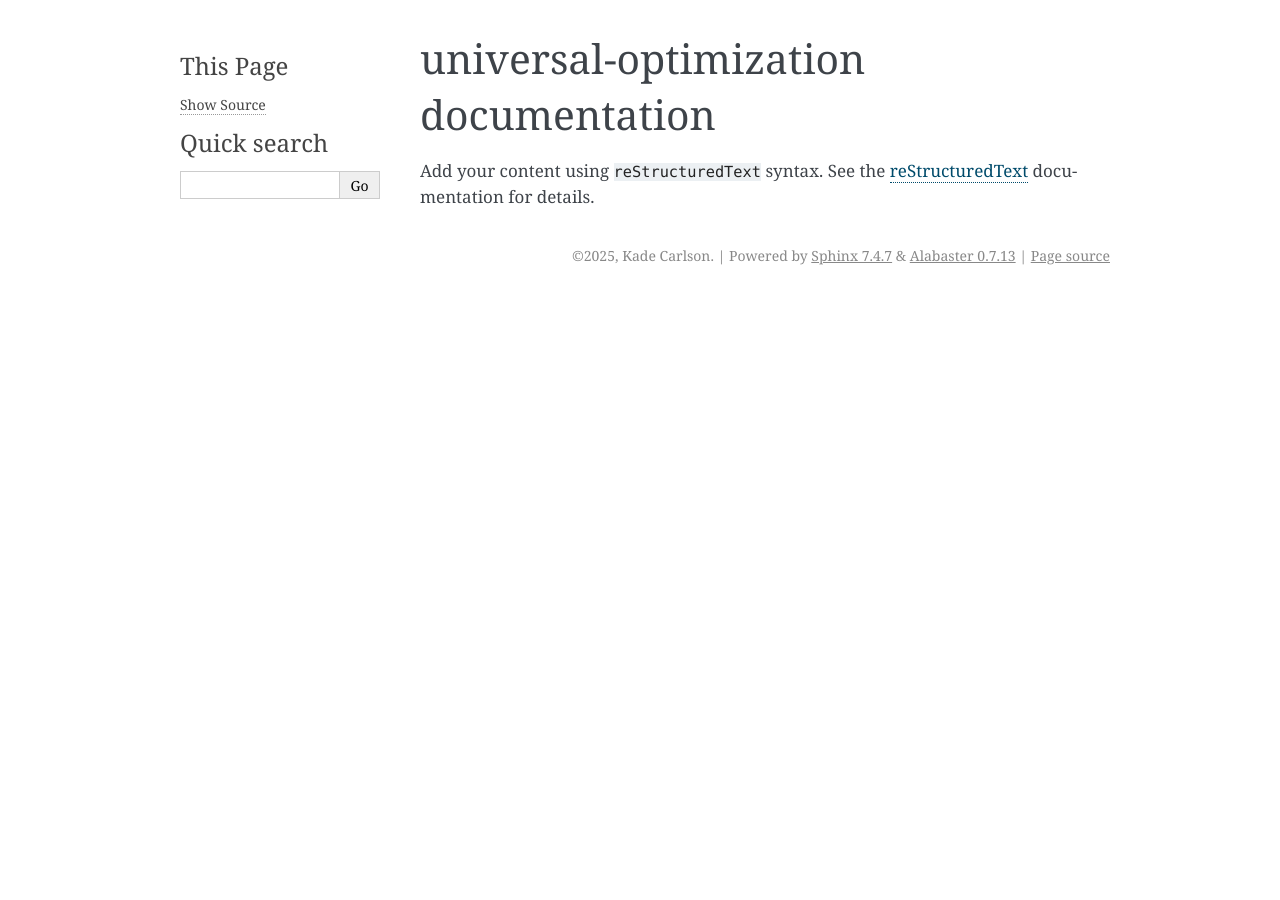
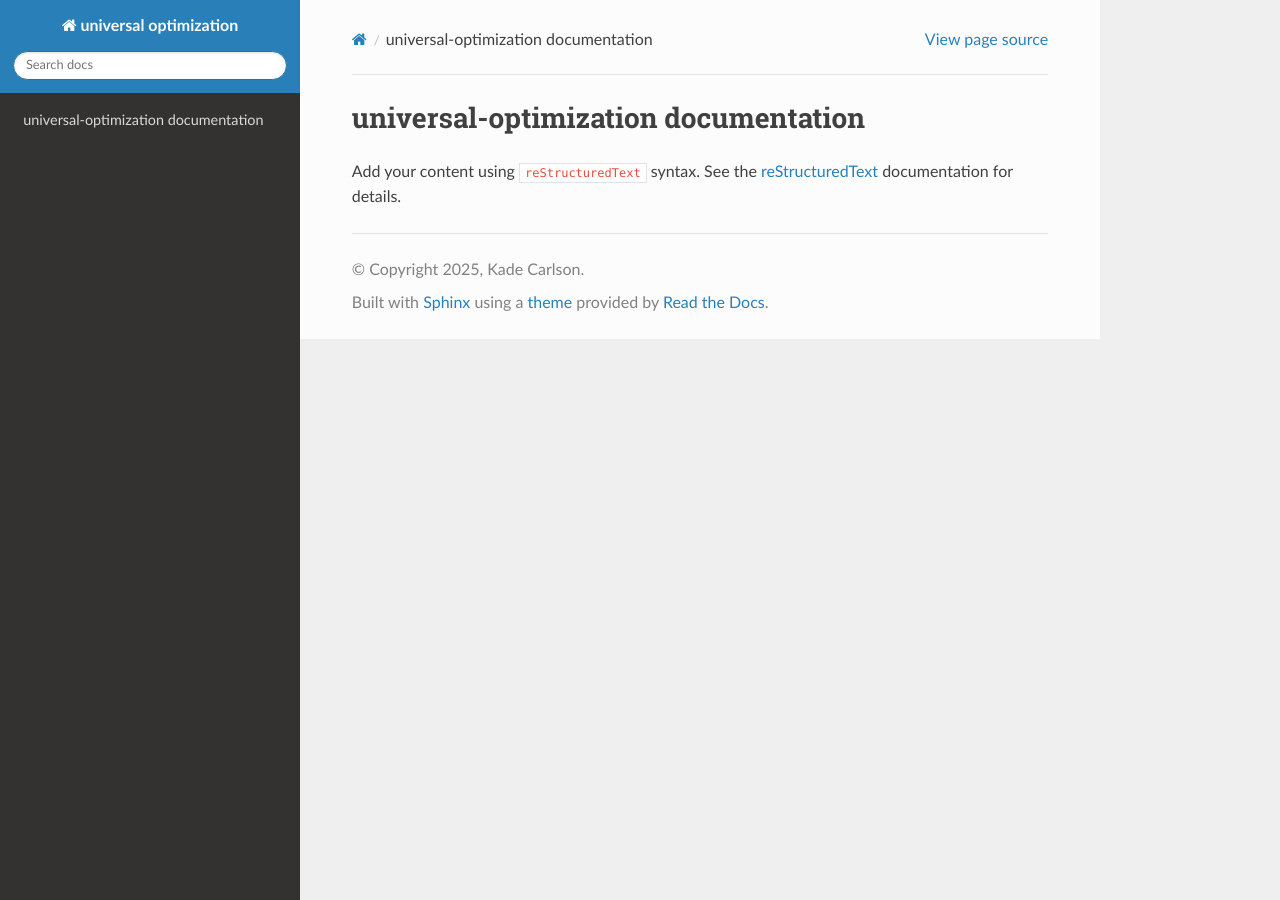
Before and after one commit to UrsaMajorrr/universal-optimization, a Sphinx documentation site: the page built from docs/source/index.rst, in a window 1280 px wide. Built offline with Sphinx 7.4.7 and the Read the Docs theme 3.1.0, drawn with Linux system fonts in a browser that asks for light colours; part of the change alters nothing that is shown.

Commit message:
adjusting conf.py

```diff
--- a/docs/source/conf.py
+++ b/docs/source/conf.py
@@ -1,27 +1,35 @@
 # Configuration file for the Sphinx documentation builder.
-#
-# For the full list of built-in configuration values, see the documentation:
-# https://www.sphinx-doc.org/en/master/usage/configuration.html
 
-# -- Project information -----------------------------------------------------
-# https://www.sphinx-doc.org/en/master/usage/configuration.html#project-information
+# -- Project information
 
-project = 'universal-optimization'
+project = 'universal optimization'
 copyright = '2025, Kade Carlson'
 author = 'Kade Carlson'
 
-# -- General configuration ---------------------------------------------------
-# https://www.sphinx-doc.org/en/master/usage/configuration.html#general-configuration
+release = '0.1'
+version = '0.1.0'
 
-extensions = []
+# -- General configuration
+
+extensions = [
+    'sphinx.ext.duration',
+    'sphinx.ext.doctest',
+    'sphinx.ext.autodoc',
+    'sphinx.ext.autosummary',
+    'sphinx.ext.intersphinx',
+]
+
+intersphinx_mapping = {
+    'python': ('https://docs.python.org/3/', None),
+    'sphinx': ('https://www.sphinx-doc.org/en/master/', None),
+}
+intersphinx_disabled_domains = ['std']
 
 templates_path = ['_templates']
-exclude_patterns = []
 
+# -- Options for HTML output
 
+html_theme = 'sphinx_rtd_theme'
 
-# -- Options for HTML output -------------------------------------------------
-# https://www.sphinx-doc.org/en/master/usage/configuration.html#options-for-html-output
-
-html_theme = 'alabaster'
-html_static_path = ['_static']
+# -- Options for EPUB output
+epub_show_urls = 'footnote'
```
